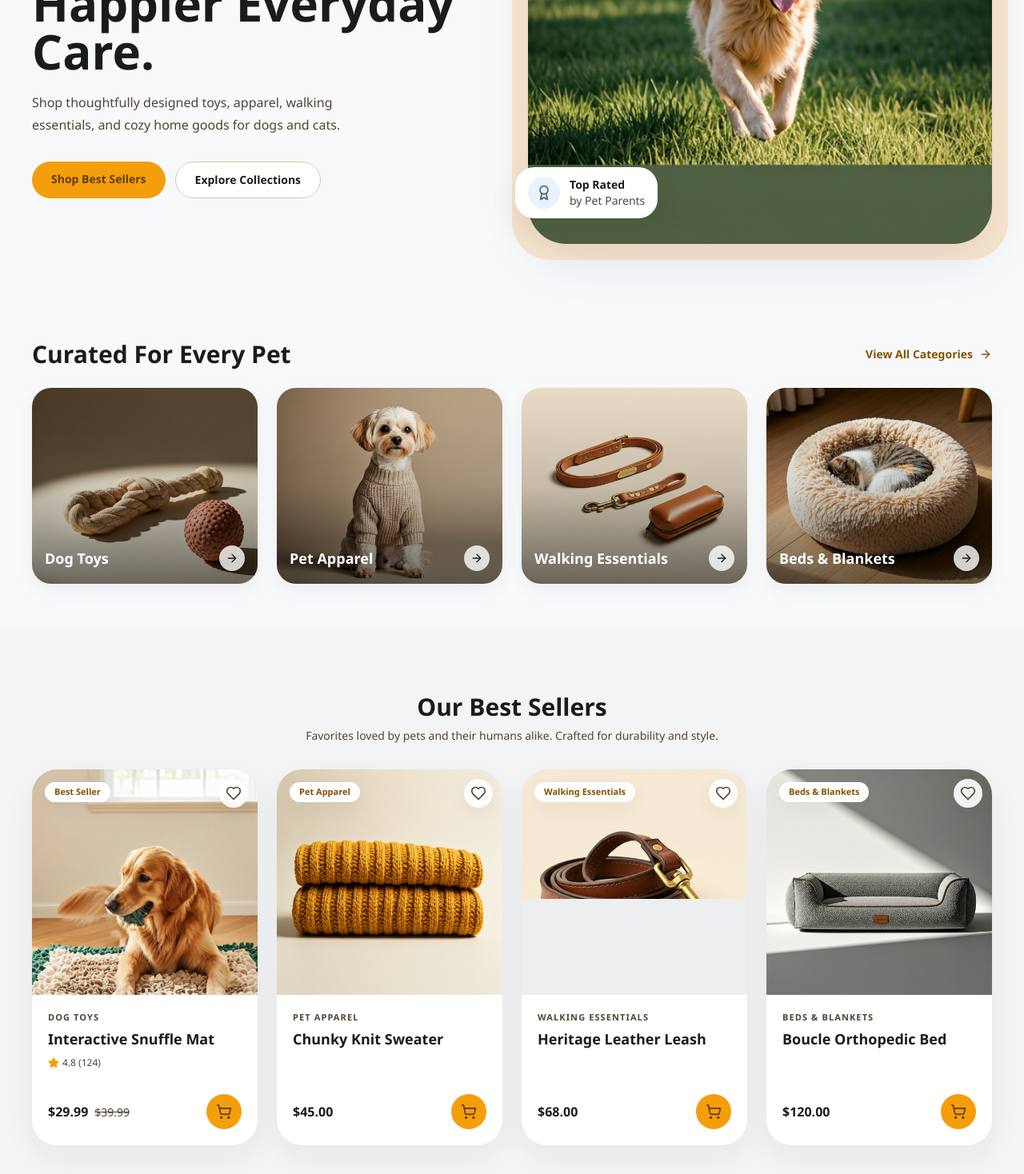
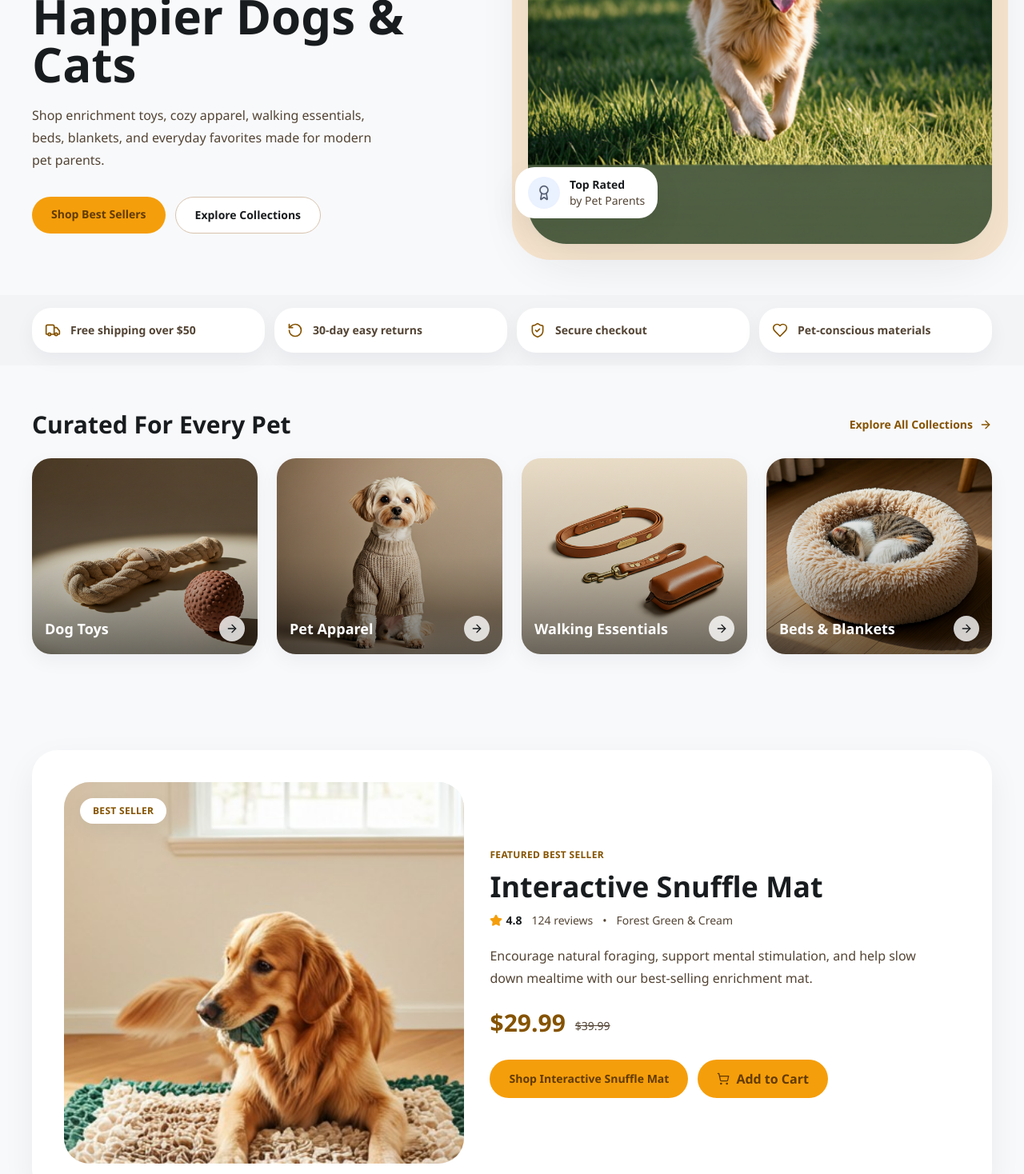
Before and after one commit to Wilson-zhi/LuckClaws, a Next.js app: page / in a window 1280 px wide. Shown: the part 400-1868 px from the top of the page at 80% size. Built offline with nearby package versions, Linux system fonts and the light colour scheme; no server answers.

Commit message:
Optimize homepage conversion

```diff
--- a/src/app/page.tsx
+++ b/src/app/page.tsx
@@ -1,14 +1,16 @@
 import type { Metadata } from "next";
 import Image from "next/image";
 import Link from "next/link";
-import { ArrowRight, Award, Sparkles, Truck } from "lucide-react";
+import { ArrowRight, Award, Heart, RotateCcw, ShieldCheck, Sparkles, Truck } from "lucide-react";
+import { ViewItemListTracker } from "@/components/analytics/EcommerceEventTrackers";
 import { CategoryCard } from "@/components/product/CategoryCard";
 import { ProductCard } from "@/components/product/ProductCard";
+import { HomeFeaturedProduct } from "@/components/sections/HomeFeaturedProduct";
 import { NewsletterSignup } from "@/components/sections/NewsletterSignup";
 import { ReviewCard } from "@/components/sections/ReviewCard";
 import { TrustBadges } from "@/components/sections/TrustBadges";
 import { SiteShell } from "@/components/layout/SiteShell";
-import { bestSellers, brandName, categories, newArrivals } from "@/data/products";
+import { bestSellers, brandName, categories, mainProduct, newArrivals } from "@/data/products";
 import { absoluteUrl, createSeoMetadata, iconPath } from "@/lib/seo";
 
 export const metadata: Metadata = {
@@ -24,6 +26,13 @@ export const metadata: Metadata = {
     twitterDescription: "Thoughtfully designed pet essentials for playful pets and modern pet parents."
   })
 };
+
+const topTrustItems = [
+  { label: "Free shipping over $50", Icon: Truck },
+  { label: "30-day easy returns", Icon: RotateCcw },
+  { label: "Secure checkout", Icon: ShieldCheck },
+  { label: "Pet-conscious materials", Icon: Heart }
+];
 
 export default function HomePage() {
   const organizationStructuredData = {
@@ -41,16 +50,20 @@ export default function HomePage() {
         type="application/ld+json"
         dangerouslySetInnerHTML={{ __html: JSON.stringify(organizationStructuredData) }}
       />
+      <ViewItemListTracker products={[mainProduct]} itemListName="Homepage Featured Product" />
+      <ViewItemListTracker products={bestSellers} itemListName="Homepage Best Sellers" />
+      <ViewItemListTracker products={newArrivals} itemListName="Homepage New Arrivals" />
       <section className="section-shell grid min-h-[620px] items-center gap-10 py-10 md:grid-cols-2 md:py-16">
         <div>
           <span className="inline-flex rounded-full bg-primary-container/20 px-4 py-2 text-xs font-bold uppercase tracking-wide text-primary">
-            Premium Care
+            Premium Pet Essentials
           </span>
           <h1 className="mt-5 max-w-xl font-heading text-4xl font-extrabold leading-tight md:text-6xl">
-            Premium Pet Essentials for Happier Everyday Care.
+            Thoughtfully Designed Pet Essentials for Happier Dogs & Cats
           </h1>
           <p className="mt-5 max-w-md text-base leading-7 text-on-surface-variant">
-            Shop thoughtfully designed toys, apparel, walking essentials, and cozy home goods for dogs and cats.
+            Shop enrichment toys, cozy apparel, walking essentials, beds, blankets, and everyday favorites made for
+            modern pet parents.
           </p>
           <div className="mt-8 flex flex-wrap gap-3">
             <Link
@@ -60,7 +73,7 @@ export default function HomePage() {
               Shop Best Sellers
             </Link>
             <Link
-              href="/collections/dog-toys"
+              href="/collections"
               className="rounded-full border border-outline-variant bg-white px-6 py-3 text-sm font-bold text-on-surface transition hover:border-primary hover:text-primary"
             >
               Explore Collections
@@ -92,11 +105,25 @@ export default function HomePage() {
         </div>
       </section>
 
+      <section className="bg-surface-container-low py-4">
+        <div className="section-shell grid grid-cols-2 gap-3 md:grid-cols-4">
+          {topTrustItems.map(({ label, Icon }) => (
+            <div
+              key={label}
+              className="flex min-h-14 items-center gap-3 rounded-md bg-surface-container-lowest px-4 py-3 text-sm font-semibold text-on-surface-variant shadow-soft"
+            >
+              <Icon aria-hidden className="h-5 w-5 shrink-0 text-primary" />
+              <span>{label}</span>
+            </div>
+          ))}
+        </div>
+      </section>
+
       <section className="section-shell py-10 md:py-14">
         <div className="mb-6 flex items-center justify-between gap-4">
           <h2 className="font-heading text-2xl font-bold md:text-3xl">Curated For Every Pet</h2>
-          <Link href="/collections/dog-toys" className="hidden items-center gap-2 text-sm font-semibold text-primary md:flex">
-            View All Categories <ArrowRight aria-hidden className="h-4 w-4" />
+          <Link href="/collections" className="hidden items-center gap-2 text-sm font-semibold text-primary md:flex">
+            Explore All Collections <ArrowRight aria-hidden className="h-4 w-4" />
           </Link>
         </div>
         <div className="grid grid-cols-2 gap-4 md:grid-cols-4 md:gap-6">
@@ -104,7 +131,12 @@ export default function HomePage() {
             <CategoryCard key={category.name} {...category} />
           ))}
         </div>
+        <Link href="/collections" className="mt-5 inline-flex items-center gap-2 text-sm font-semibold text-primary md:hidden">
+          Explore All Collections <ArrowRight aria-hidden className="h-4 w-4" />
+        </Link>
       </section>
+
+      <HomeFeaturedProduct product={mainProduct} />
 
       <section className="bg-surface-container-low py-14 md:py-20">
         <div className="section-shell">
@@ -116,7 +148,7 @@ export default function HomePage() {
           </div>
           <div className="grid grid-cols-2 gap-4 md:grid-cols-4 md:gap-6">
             {bestSellers.map((product) => (
-              <ProductCard key={product.id} product={product} />
+              <ProductCard key={product.id} product={product} itemListName="Homepage Best Sellers" />
             ))}
           </div>
         </div>
@@ -136,7 +168,7 @@ export default function HomePage() {
         </div>
         <div className="grid grid-cols-2 gap-4 md:grid-cols-4 md:gap-6">
           {newArrivals.map((product) => (
-            <ProductCard key={product.id} product={product} />
+            <ProductCard key={product.id} product={product} itemListName="Homepage New Arrivals" />
           ))}
         </div>
       </section>
--- a/src/components/product/ProductCard.tsx
+++ b/src/components/product/ProductCard.tsx
@@ -12,6 +12,7 @@ type ProductCardProps = {
   product: Product;
   featured?: boolean;
   compact?: boolean;
+  itemListName?: string;
 };
 
 const productRouteById: Record<string, string> = {
@@ -30,7 +31,7 @@ function getProductHref(product: Product) {
   return productRouteById[product.id] ?? collectionRouteByCategory[product.category] ?? "/collections";
 }
 
-export function ProductCard({ product, featured = false, compact = false }: ProductCardProps) {
+export function ProductCard({ product, featured = false, compact = false, itemListName }: ProductCardProps) {
   const href = getProductHref(product);
 
   if (featured) {
@@ -39,7 +40,7 @@ export function ProductCard({ product, featured = false, compact = false }: Prod
         <Link
           href={href}
           className="relative block aspect-[1.35] overflow-hidden bg-surface-container"
-          onClick={() => trackSelectItem(product)}
+          onClick={() => trackSelectItem(product, itemListName)}
         >
           {product.badge && (
             <span className="absolute left-6 top-5 z-10 rounded-full bg-white px-4 py-2 text-xs font-semibold text-primary shadow-soft">
@@ -71,7 +72,7 @@ export function ProductCard({ product, featured = false, compact = false }: Prod
               <Link
                 href={href}
                 className="mt-2 block font-heading text-2xl font-bold hover:text-primary"
-                onClick={() => trackSelectItem(product)}
+                onClick={() => trackSelectItem(product, itemListName)}
               >
                 {product.name}
               </Link>
@@ -108,7 +109,7 @@ export function ProductCard({ product, featured = false, compact = false }: Prod
       <Link
         href={href}
         className="relative block aspect-square overflow-hidden bg-surface-container"
-        onClick={() => trackSelectItem(product)}
+        onClick={() => trackSelectItem(product, itemListName)}
       >
         {(product.badge || product.isNew) && (
           <span className="absolute left-4 top-4 z-10 rounded-full bg-white px-3 py-1 text-[11px] font-semibold text-primary shadow-soft">
@@ -139,7 +140,7 @@ export function ProductCard({ product, featured = false, compact = false }: Prod
           <Link
             href={href}
             className="mt-1 line-clamp-2 font-heading text-base font-bold hover:text-primary md:text-lg"
-            onClick={() => trackSelectItem(product)}
+            onClick={() => trackSelectItem(product, itemListName)}
           >
             {product.name}
           </Link>
--- /dev/null
+++ b/src/components/sections/HomeFeaturedProduct.tsx
@@ -0,0 +1,92 @@
+"use client";
+
+import Image from "next/image";
+import Link from "next/link";
+import { ShoppingCart, Star } from "lucide-react";
+import { AddToCartButton } from "@/components/cart/AddToCartButton";
+import { type Product } from "@/data/products";
+import { trackSelectItem } from "@/lib/ga4-ecommerce";
+import { formatPrice } from "@/lib/utils";
+
+type HomeFeaturedProductProps = {
+  product: Product;
+};
+
+const href = "/products/interactive-snuffle-mat";
+const itemListName = "Homepage Featured Product";
+
+export function HomeFeaturedProduct({ product }: HomeFeaturedProductProps) {
+  const handleSelect = () => trackSelectItem(product, itemListName);
+
+  return (
+    <section className="section-shell py-12 md:py-16">
+      <div className="grid gap-8 rounded-lg bg-surface-container-lowest p-5 shadow-ambient md:grid-cols-[0.92fr_1.08fr] md:p-8 lg:p-10">
+        <Link
+          href={href}
+          className="group relative aspect-[1.05] overflow-hidden rounded-lg bg-surface-container"
+          onClick={handleSelect}
+        >
+          {product.badge && (
+            <span className="absolute left-5 top-5 z-10 rounded-full bg-white px-4 py-2 text-xs font-bold uppercase tracking-wide text-primary shadow-soft">
+              {product.badge}
+            </span>
+          )}
+          <Image
+            src={product.image}
+            alt={product.alt}
+            fill
+            sizes="(min-width: 1024px) 520px, 100vw"
+            className="object-cover transition duration-500 group-hover:scale-105"
+          />
+        </Link>
+
+        <div className="flex flex-col justify-center">
+          <p className="text-xs font-bold uppercase tracking-wide text-primary">Featured Best Seller</p>
+          <Link href={href} onClick={handleSelect} className="mt-3 block hover:text-primary">
+            <h2 className="font-heading text-3xl font-extrabold leading-tight md:text-4xl">
+              {product.name}
+            </h2>
+          </Link>
+
+          <div className="mt-3 flex flex-wrap items-center gap-3 text-sm text-on-surface-variant">
+            <span className="flex items-center gap-1 font-semibold text-on-surface">
+              <Star aria-hidden className="h-4 w-4 fill-primary-container text-primary-container" />
+              {product.rating}
+            </span>
+            <span>{product.reviewCount} reviews</span>
+            <span aria-hidden>&bull;</span>
+            <span>{product.selectedColor}</span>
+          </div>
+
+          <p className="mt-5 max-w-xl text-sm leading-6 text-on-surface-variant md:text-base md:leading-7">
+            Encourage natural foraging, support mental stimulation, and help slow down mealtime with our
+            best-selling enrichment mat.
+          </p>
+
+          <div className="mt-6 flex flex-wrap items-end gap-3">
+            <p className="font-heading text-3xl font-bold text-primary">{formatPrice(product.price)}</p>
+            {product.regularPrice && (
+              <p className="pb-1 text-sm text-on-surface-variant line-through">
+                {formatPrice(product.regularPrice)}
+              </p>
+            )}
+          </div>
+
+          <div className="mt-7 flex flex-col gap-3 sm:flex-row">
+            <Link
+              href={href}
+              onClick={handleSelect}
+              className="inline-flex items-center justify-center rounded-full bg-primary-container px-6 py-3 text-sm font-bold text-on-primary-container transition hover:bg-[#e08f00]"
+            >
+              Shop Interactive Snuffle Mat
+            </Link>
+            <AddToCartButton product={product} className="sm:min-w-40">
+              <ShoppingCart aria-hidden className="h-4 w-4" />
+              Add to Cart
+            </AddToCartButton>
+          </div>
+        </div>
+      </div>
+    </section>
+  );
+}
--- a/src/components/sections/TrustBadges.tsx
+++ b/src/components/sections/TrustBadges.tsx
@@ -3,7 +3,7 @@ import { RotateCcw, ShieldCheck, Truck } from "lucide-react";
 const badges = [
   {
     icon: ShieldCheck,
-    title: "Pet-Safe Materials",
+    title: "Pet-Conscious Materials",
     text: "Carefully selected materials designed for everyday comfort and play."
   },
   {
```
